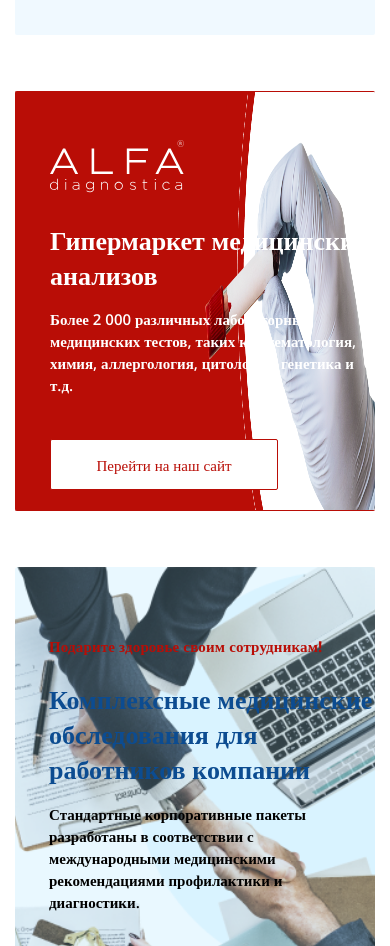
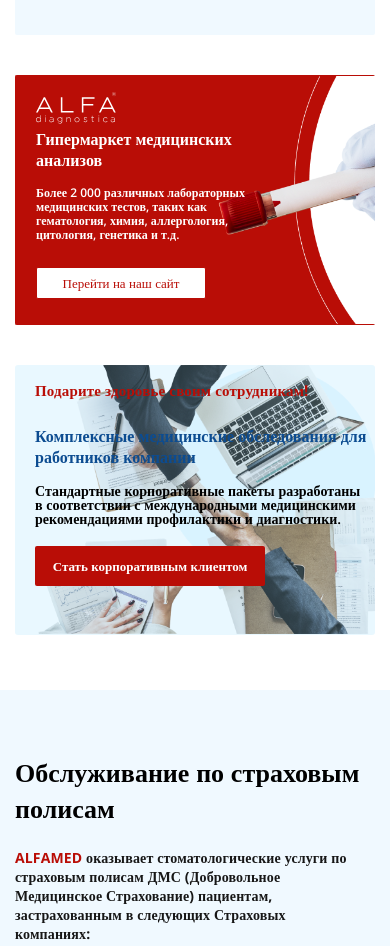
Before and after one commit to DarkKingston/alphamed, a website: page docs/index.html in a window 390 px wide. Shown: the part 4664-5610 px from the top of the page. Drawn offline with nearby package versions, Linux system fonts and the light colour scheme.

Commit message:
made responsive section banners in index html

```diff
--- a/docs/scss/media/_media-index.scss
+++ b/docs/scss/media/_media-index.scss
@@ -516,3 +516,101 @@
         line-height: 15px;
     }
 }
+
+//responsive section banners
+
+@media(max-width: 950px){
+    .bg-hand img{
+        object-fit: cover;
+    }
+}
+
+@media(max-width: 800px){
+    .banners__wrapper__box__title{
+        font-size: 19px;
+        line-height: 26px;
+        max-width: 250px;
+    }
+    .banners__wrapper__box__slogan{
+        font-size: 19px;
+        line-height: 26px;
+        max-width: 430px;
+    }
+
+    .banners__wrapper__box__descr,.banners__wrapper__box__info{
+        max-width: 370px;
+        line-height: 19px;
+        font-size: 14px;
+    }
+    .banners__wrapper__box:first-child{
+        height: 360px;
+        padding-top: 30px;
+    }
+}
+
+@media(max-width: 580px){
+    .banners__wrapper__box__btn{
+        margin-top: 25px;
+    }
+    .banners__wrapper__box:first-child{
+        height: 280px;
+    }
+    .banners__wrapper__box:last-child{
+        min-height: 320px;
+        padding-top: 40px;
+    }
+    .banners__wrapper__box__button{
+        margin-top: 20px;
+    }
+    .banners__wrapper__box__logo{
+        img{
+            width: 80px;
+        }
+    }
+    .banners__wrapper__box__title{
+        margin-top: 5px;
+    }
+}
+
+@media(max-width: 530px){
+    .banners__wrapper__box__title,.banners__wrapper__box__slogan{
+        font-size: 16px;
+        line-height: 21px;
+    }
+    .banners__wrapper__box__slogan{
+        max-width: 360px;
+    }
+    .banners__wrapper__box__descr{
+        font-size: 12px;
+        line-height: 14px;
+        max-width: 230px;
+    }
+    .banners__wrapper__box__info{
+        font-size: 14px;
+        line-height: 14px;
+    }
+    .banners__wrapper__box__btn{
+        height: 30px;
+        width: 170px;
+        font-size: 13px;
+    }
+    .banners__wrapper__box__button{
+        width: 230px;
+        font-size: 13px;
+        height: 40px;
+    }
+    .banners__wrapper__box:first-child {
+        height: 250px;
+        padding-top: 16px;
+        padding-left: 20px;
+        margin-top: 40px;
+    }
+    .banners__wrapper__box:last-child{
+        padding-top: 16px;
+        padding-left: 20px;
+        margin-top: 40px;
+        padding-bottom: 10px;
+        padding-right: 5px;
+        min-height: 270px;
+    }
+}
```
Also changed, not shown: docs/css/style.min.css.
